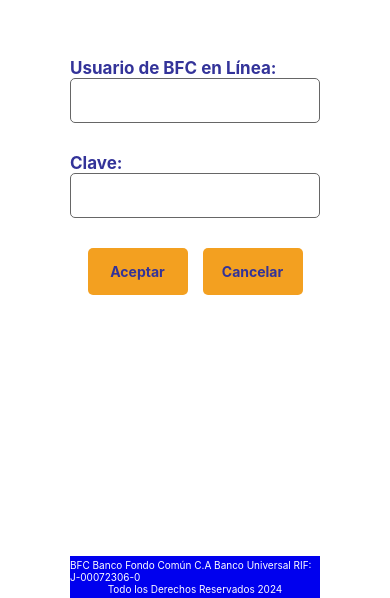
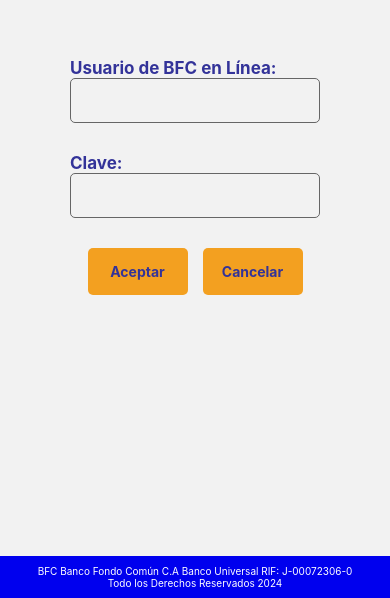
Before and after one commit to kevkodezor/clone-app-bank, a React Native app: screen /Login in a window 390 px wide. Shown: the part 246-844 px from the top of the page. Built offline with nearby package versions, Linux system fonts and the light colour scheme.

Commit message:
implement react navigation

```diff
--- a/App.js
+++ b/App.js
@@ -1,29 +1,29 @@
-// import 'react-native-gesture-handler';
+import 'react-native-gesture-handler';
 import { StatusBar } from 'expo-status-bar';
-import { StyleSheet, SafeAreaView } from 'react-native';
+import { NavigationContainer } from '@react-navigation/native';
+import { createNativeStackNavigator } from '@react-navigation/native-stack';
 import { Loading } from './src/components';
 import { Login } from './src/views';
 
+const Stack = createNativeStackNavigator();
+
 export default function App() {
 
-  const loading = false;
+    const loading = false;
 
-  return (
-    <SafeAreaView style={styles.container}>
-      <StatusBar style='light' backgroundColor='#0000EE' animated={true} />
-      {loading
-        ? <Loading />
-        : <Login />
-      }
+    if (loading) return <Loading />
 
-    </SafeAreaView>
-  );
+    return (
+        <NavigationContainer>
+            <StatusBar style='light' backgroundColor='#0000EE' animated={true} />
+            <Stack.Navigator
+                initialRouteName='Login'
+                screenOptions={{
+                    headerShown: false
+                }}
+            >
+                <Stack.Screen name='Login' component={Login} />
+            </Stack.Navigator>
+        </NavigationContainer>
+    )
 }
-
-const styles = StyleSheet.create({
-  container: {
-    flex: 1,
-    alignItems: 'center',
-    justifyContent: 'center'
-  },
-});
--- a/package.json
+++ b/package.json
@@ -12,6 +12,7 @@
     "@react-native-masked-view/masked-view": "0.3.0",
     "@react-navigation/bottom-tabs": "^6.5.11",
     "@react-navigation/drawer": "react-navigation/drawer",
+    "@react-navigation/native": "^6.1.17",
     "@react-navigation/native-stack": "^6.9.17",
     "@react-navigation/stack": "^6.3.20",
     "expo": "~50.0.3",
--- a/src/components/loading/index.js
+++ b/src/components/loading/index.js
@@ -1,4 +1,5 @@
 import { useState, useEffect } from 'react';
+import { StatusBar } from 'expo-status-bar';
 import { StyleSheet, View, ActivityIndicator, ImageBackground } from 'react-native';
 import loadingImg from '../../resources/img/main-loading.png'
 
@@ -15,6 +16,7 @@
 
     return (
         <View style={styles.container}>
+            <StatusBar style='light' backgroundColor='#0000EE' animated={true} />
             <ImageBackground style={styles.img} source={loadingImg} resizeMode='cover'>
                 <ActivityIndicator style={styles.spinnerLoading} size='large' color={color} animating />
             </ImageBackground>
@@ -24,18 +26,19 @@
 
 const styles = StyleSheet.create({
     container: {
+        flex: 1,
         display: 'flex',
-        flexDirection: 'column'
+        flexDirection: 'column',
+        alignItems: 'center',
+        justifyContent: 'center'
     },
     img: {
         flex: 1,
         width: '100%',
-        marginLeft: -160,
         alignItems:'center',
         justifyContent: 'center'
     },
     spinnerLoading: {
         marginTop: 300,
-        marginLeft: 160
     }
 });
```
Also changed, not shown: 1 other file (tests, documents, lock files or other folders).
